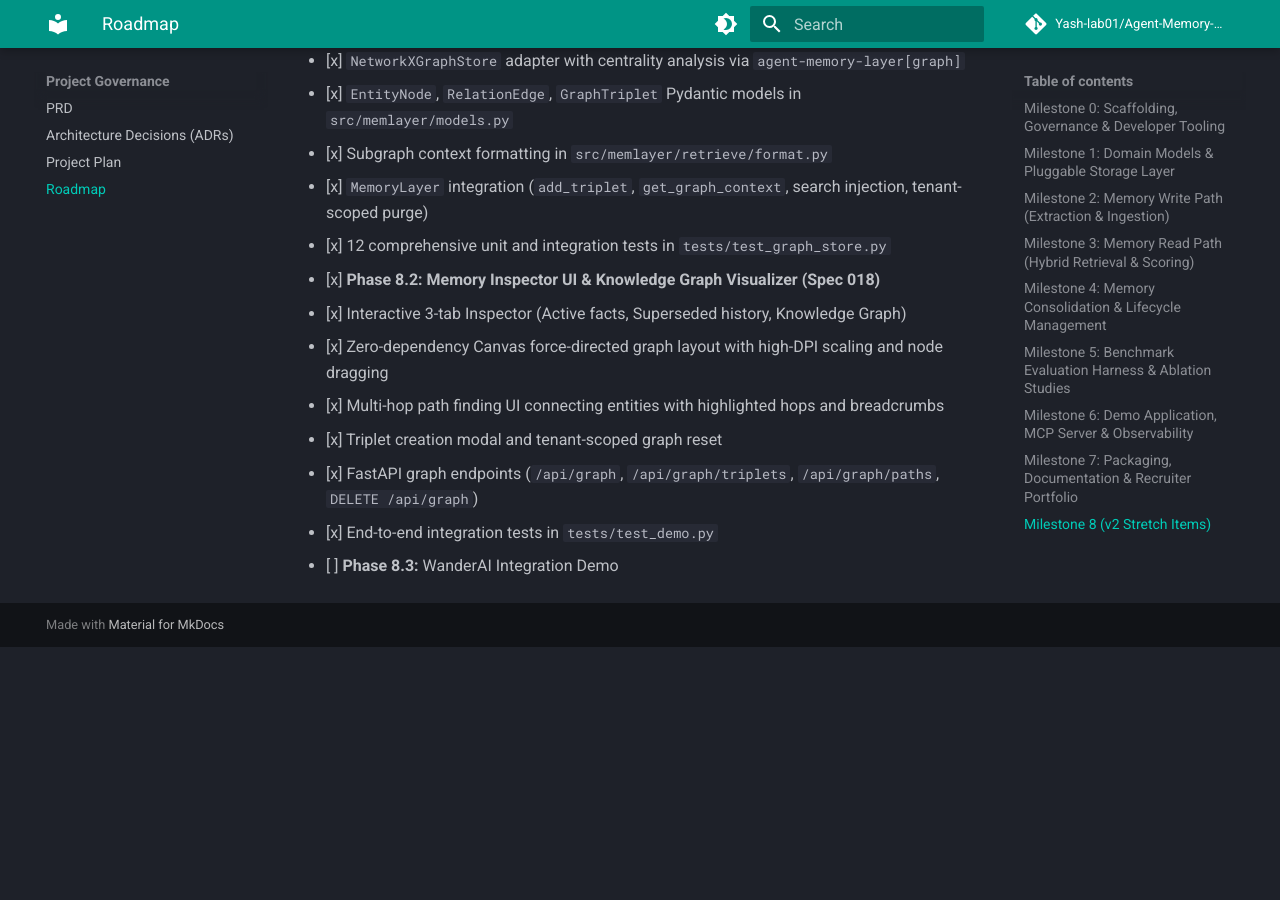
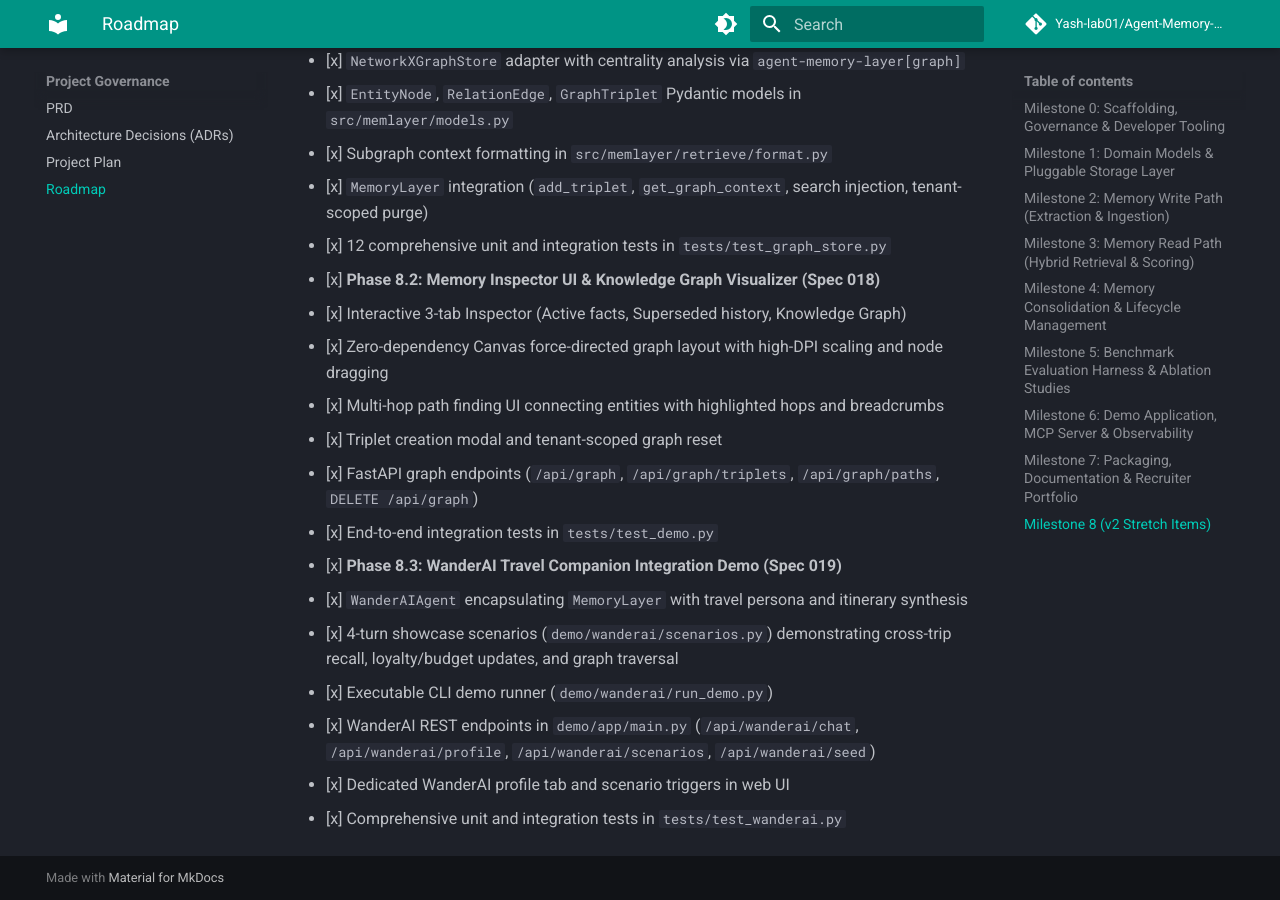
Before and after one commit to Yash-lab01/Agent-Memory-Layer, an MkDocs documentation site: the page built from docs/ROADMAP.md, in a window 1280 px wide and 900 px high, scrolled down 5256 px. Built offline with MkDocs 1.6.1 and Material for MkDocs 9.7.7, drawn with Linux system fonts in a browser that asks for light colours; comment, search, counter and statistics services are not loaded; before the commit the page ends 5903 px from its top, so only the background shows below that.

Commit message:
docs(docs): mark Phase 8.3 WanderAI integration demo complete in roadmap

```diff
--- a/docs/ROADMAP.md
+++ b/docs/ROADMAP.md
@@ -158,4 +158,10 @@ This roadmap tracks the development progress of `memlayer` across 8 core milesto
   - [x] Triplet creation modal and tenant-scoped graph reset
   - [x] FastAPI graph endpoints (`/api/graph`, `/api/graph/triplets`, `/api/graph/paths`, `DELETE /api/graph`)
   - [x] End-to-end integration tests in `tests/test_demo.py`
-- [ ] **Phase 8.3:** WanderAI Integration Demo
+- [x] **Phase 8.3: WanderAI Travel Companion Integration Demo (Spec 019)**
+  - [x] `WanderAIAgent` encapsulating `MemoryLayer` with travel persona and itinerary synthesis
+  - [x] 4-turn showcase scenarios (`demo/wanderai/scenarios.py`) demonstrating cross-trip recall, loyalty/budget updates, and graph traversal
+  - [x] Executable CLI demo runner (`demo/wanderai/run_demo.py`)
+  - [x] WanderAI REST endpoints in `demo/app/main.py` (`/api/wanderai/chat`, `/api/wanderai/profile`, `/api/wanderai/scenarios`, `/api/wanderai/seed`)
+  - [x] Dedicated WanderAI profile tab and scenario triggers in web UI
+  - [x] Comprehensive unit and integration tests in `tests/test_wanderai.py`
```
